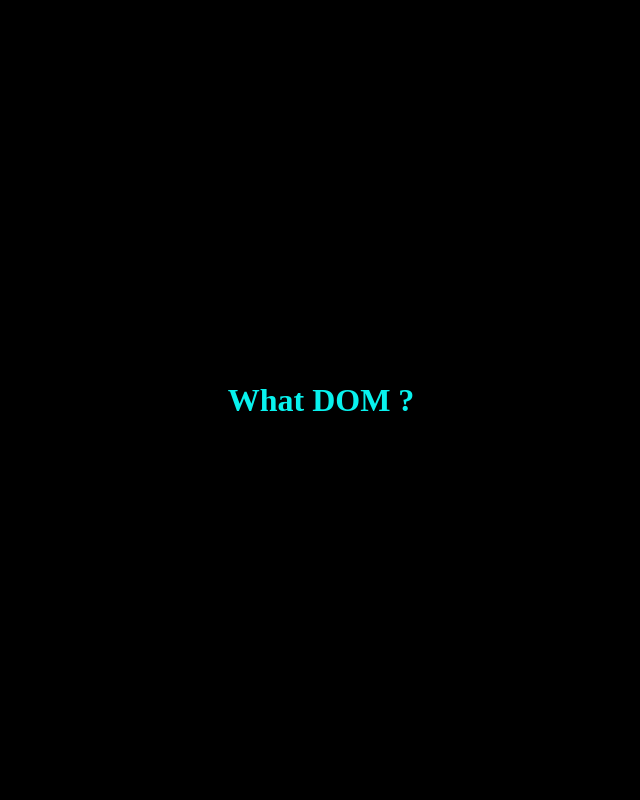
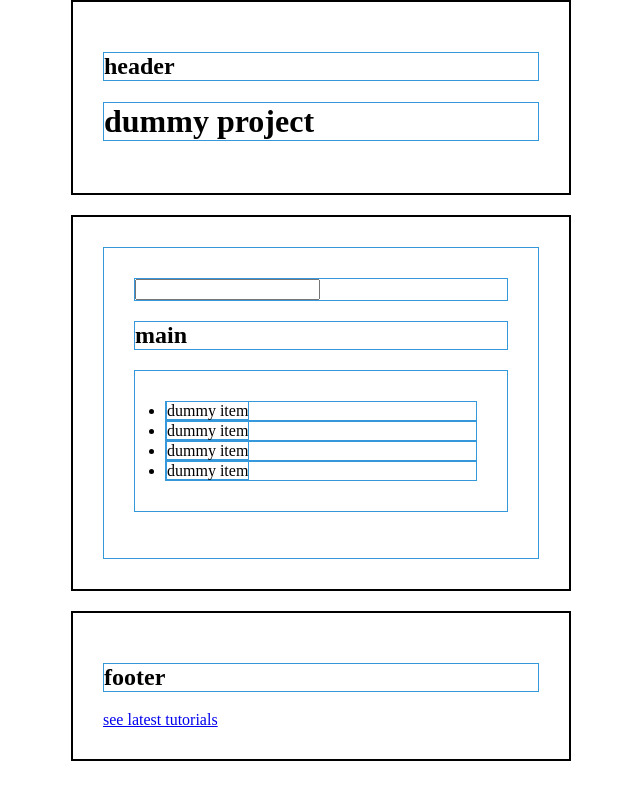
Before and after one commit to AmirTaki/js-browser-DOM-, a plain HTML site: page index.html in a window 1280 px wide. Shown: the whole page, without its empty margins (319-959 px from the left). Drawn offline with Linux system fonts and the light colour scheme.

Commit message:
project Dummy

```diff
--- a/index.html
+++ b/index.html
@@ -8,10 +8,36 @@
 </head>
 <body>
 
-    <h1 id = 'text'>
-        hello
-    </h1>
-    <h2></h2>
+    <header>
+        <h2 class = 'title'>header</h2>
+        <h1 id = 'header-title'>dummy project</h1>
+    </header>
+    <main>
+        <section class = "to-do-section">
+            <form action="" id = "myform">
+                <input type="text">
+            </form>
+            <h2 id = "main-title" class = 'title'>main</h2>
+            <ul id = 'to-do-list'>
+                <li class = "to-do-item">
+                    <span class = 'to-do-span'>dummy item</span>
+                </li>
+                <li class = "to-do-item">
+                    <span class = 'to-do-span'>dummy item</span>
+                </li>
+                <li class = "to-do-item">
+                    <span class = 'to-do-span'>dummy item</span>
+                </li>
+                <li class = "to-do-item">
+                    <span class = 'to-do-span'>dummy item</span>
+                </li>
+            </ul>
+        </section>
+    </main>
+    <footer>
+        <h2 class = "title">footer</h2>
+        <a href="#" id = "ref-link">see latest tutorials</a>
+    </footer>
     <script src="./src/main.js"></script>
 </body>
 </html>
--- a/src/main.js
+++ b/src/main.js
@@ -1,27 +1 @@
-document.getElementById("text").innerHTML = "What DOM ?"
-
-
-/*
-DOM => document object model
-تعاملی کردن قالب html
-*/
-window // -> object document : DOM
-/*
-کار ابجکت داکیومنت دستگاری المنت های صفحه است
-*/
-window.document
-
-/*
-model :در واقع این ابجکت یک مدل است از سند اچ تی ام ال است
-*/
-
-
-// متولد شدن Document
-
-window.DOMParser  // Constractor Function => دریافت سند اچ تی ام ال متنی و تبدیل آن به ابجکت
-
-window.document.querySelector("h2").innerHTML = "DOM"
-
-window.document.querySelector('h2').style.color = "red";
-
-window.document.querySelector('h2').remove()
+// document.getElementById("text").innerHTML = "Dummy Project DOM ?"
--- a/src/styles.css
+++ b/src/styles.css
@@ -1,16 +1,26 @@
-* {
+/* * {
     padding: 0;
     margin: 0;
     box-sizing: border-box;
+} */
+
+body{
+    max-width: 500px;
+    margin: 0 auto;
+}
+header, main , footer {
+    border: 2px solid black;
+    padding : 30px;
+    margin-bottom: 20px;
 }
 
-body{
-    background-color: rgb(0, 0, 0);
-    display: flex;
-    justify-content: center;
-    align-items: center;
-    height: 100vh;
+#to-do-list {
+    padding: 30px
 }
-#text {
-    color: rgb(8, 242, 238)
+.to-do-section{
+    padding: 30px
 }
+
+.to-do-section, #to-do-list, .to-do-item, .title, #header-title, .to-do-span, form {
+    border: 1px solid #3498db;
+}
```
